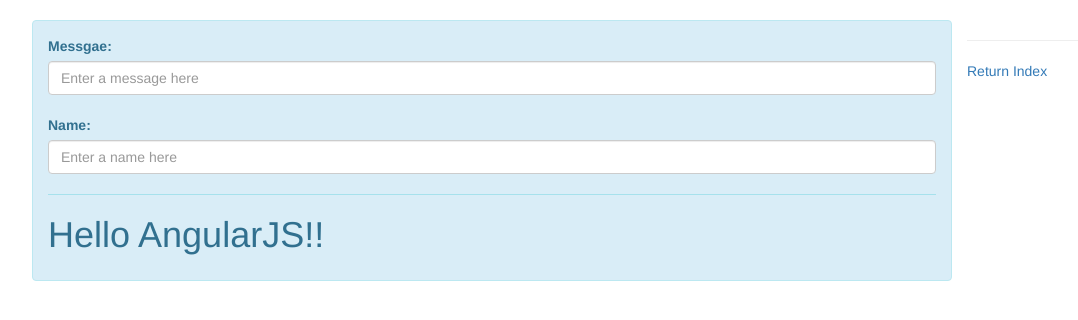
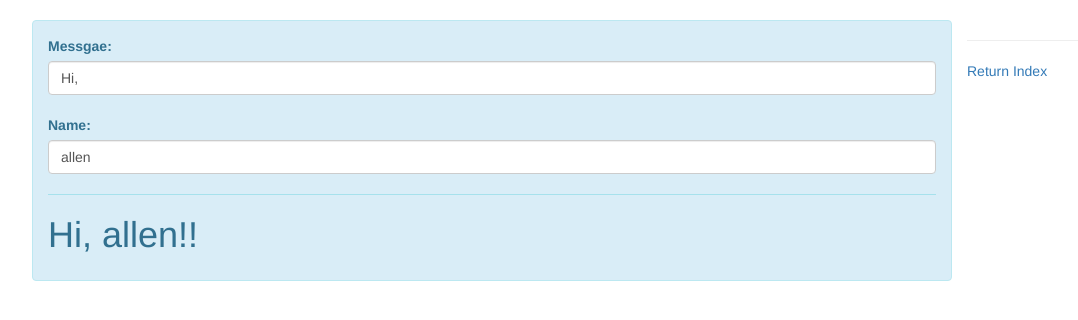
Before and after one commit to shunnien/NGPrac, a plain HTML site: page demo025.html in a window 1280 px wide. Shown: the whole page, without its empty margins (53-1131 px from the left). Drawn offline with nearby package versions, Linux system fonts and the light colour scheme.

Commit message:
use ng-init set default value

```diff
--- a/demo025.html
+++ b/demo025.html
@@ -19,7 +19,8 @@
 <body ng-app="sampleApp">
     <div class="container">
         <div ng-controller="mainCtrl" class="col-xs-10">
-            <div class="alert alert-info">
+        <!-- use ng-init set default value -->
+            <div class="alert alert-info" ng-init="greeting='Hi,';name='allen';">
                 <label>Messgae:</label>
                 <input type="text" ng-model="greeting" placeholder="Enter a message here" class="form-control">
                 <br>
```
